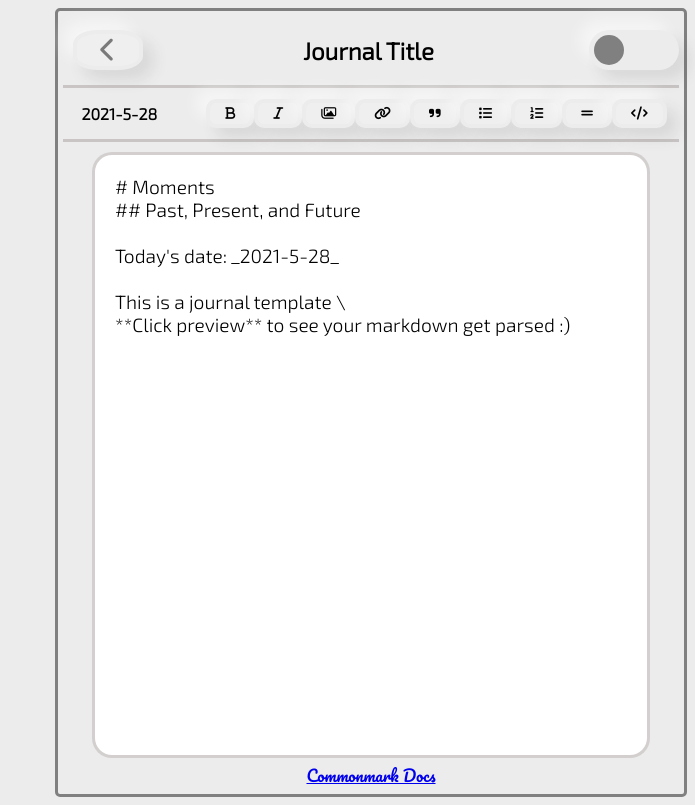
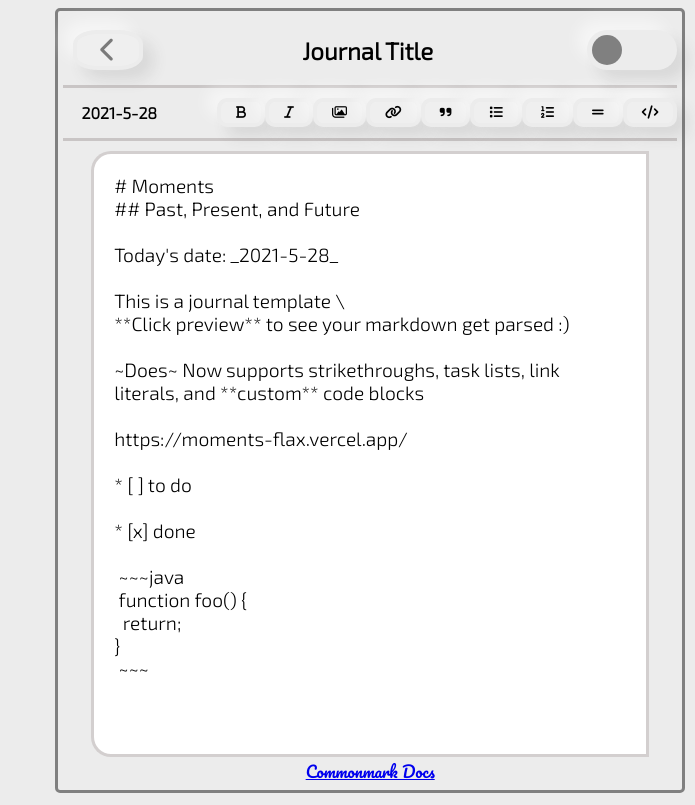
Before and after one commit to calvintanwj/Moments, a React (Create React App) app in the folder moments/: page / in a window 1280 px wide. Shown: the whole page, without its empty margins (585-1280 px from the left). Built offline with nearby package versions, Linux system fonts and the light colour scheme.

Commit message:
Add plugins and animation to Journal

```diff
--- a/moments/package.json
+++ b/moments/package.json
@@ -10,6 +10,8 @@
     "react-dom": "^17.0.2",
     "react-markdown": "^6.0.2",
     "react-scripts": "4.0.3",
+    "react-syntax-highlighter": "^15.4.3",
+    "remark-gfm": "^1.0.0",
     "web-vitals": "^1.0.1"
   },
   "scripts": {
--- a/moments/src/Journal/Journal.css
+++ b/moments/src/Journal/Journal.css
@@ -8,13 +8,15 @@
   padding: 5px;
   border-radius: 5px;
   font-family: "Exo 2", sans-serif;
+  position: relative;
+  width: 48vw;
 }
 
 /* Styling for top header of journal */
 #journal-header {
   display: flex;
   justify-content: space-between;
-  align-items: center
+  align-items: center;
 }
 
 /* Styling for the back-button */
@@ -118,22 +120,116 @@
 }
 
 /* Styling for second header of journal */
-#date-with-toolbar {
+/* Editing mode */
+#date-with-toolbar-editing {
   display: flex;
   justify-content: space-between;
   align-items: center;
   border-bottom: 3px solid rgba(168, 161, 161, 0.507);
   border-top: 3px solid rgba(168, 161, 161, 0.507);
+  height: 50px;
+  animation-name: pop;
+  animation-duration: 2s;
+}
+
+/* Animation for showing date with toolbar */
+@keyframes pop {
+  from {
+    height: 0px;
+    visibility: hidden;
+    opacity: 0;
+  }
+  to {
+    height: 50px;
+    visibility: visible;
+    opacity: 1;
+  }
+}
+
+/* Preview Mode */
+#date-with-toolbar-preview {
+  display: flex;
+  justify-content: space-between;
+  align-items: center;
+  height: 0px;
+  border-bottom: 3px solid rgba(168, 161, 161, 0.507);
+  border-top: 3px solid rgba(168, 161, 161, 0.507);
+  animation-name: collapse;
+  animation-duration: 3s;
+  visibility: hidden;
+}
+
+/* Animaton for hiding date with toolbar */
+@keyframes collapse {
+  from {
+    height: 50px;
+    visibility: visible;
+    opacity: 1;
+  }
+  to {
+    height: 0px;
+    visibility: hidden;
+    opacity: 0;
+  }
 }
 
 /* Styling for date */
-#journal-date {
+/* Editing mode */
+#journal-date-editing {
   padding-left: 3%;
   font-weight: bold;
+  animation-name: appear;
+  animation-duration: 2s;
 }
 
-#text-area {
-  align-self: center;
+/* Preview mode */
+#journal-date-preview {
+  padding-left: 3%;
+  font-weight: bold;
+  animation-name: hide;
+  animation-duration: 3s;
+  visibility: hidden;
+  opacity: 0;
+}
+
+/* Styling for markdown toolbar */
+/* Editing mode */
+#markdown-toolbar-editing {
+  animation-name: appear;
+  animation-duration: 2s;
+}
+
+/* Animation for hiding markdown toolbar */
+/* Preview mode */
+#markdown-toolbar-preview {
+  animation-name: hide;
+  animation-duration: 3s;
+  visibility: hidden;
+  opacity: 0;
+}
+
+/* Animation for hiding markdown toolbar and date */
+@keyframes hide {
+  from {
+    visibility: visible;
+    opacity: 1;
+  }
+  to {
+    visibility: hidden;
+    opacity: 0;
+  }
+}
+
+/* Animation for showing markdown toolbar and date */
+@keyframes appear {
+  from {
+    opacity: 0;
+    visibility: hidden;
+  }
+  to {
+    opacity: 1;
+    visibility: visible;
+  }
 }
 
 /* Styling of the journal and preview area */
@@ -141,17 +237,84 @@
 #preview-area {
   font-size: 1.2em;
   border: 3px solid rgba(168, 161, 161, 0.507);
-  border-radius: 20px;
+  border-top-left-radius: 20px;
+  border-bottom-left-radius: 20px;
   padding: 20px;
   margin-top: 10px;
   outline: none;
-  width: 40vw;
-  height: 70vh;
   align-self: center;
   justify-content: center;
   resize: none;
   font-family: "Exo 2", sans-serif;
   background: white;
+  overflow: auto;
+  overflow-x: hidden;
+  overflow-wrap: break-word;
+}
+
+/* General styling for the scrollbar */
+#journal-area::-webkit-scrollbar-track,
+#preview-area::-webkit-scrollbar-track {
+  box-shadow: inset 0 0 6px rgba(143, 139, 139, 0.3);
+  border-radius: 20px;
+  background-color: #f5f5f5;
+}
+
+#journal-area::-webkit-scrollbar,
+#preview-area::-webkit-scrollbar {
+  width: 8px;
+  background-color: #f5f5f5;
+}
+
+#journal-area::-webkit-scrollbar-thumb,
+#preview-area::-webkit-scrollbar-thumb {
+  border-radius: 20px;
+  background-color: rgb(80, 78, 78);
+  box-shadow: inset 0px 0px 6px rgba(58, 57, 57, 0.3);
+}
+
+/* Styling for journal area */
+#journal-area {
+  animation-name: contract;
+  animation-duration: 2s;
+  width: 40vw;
+  height: 70vh;
+}
+
+/* Animation for journal area */
+@keyframes contract {
+  from {
+    height: 75vh;
+    width: 90%;
+    opacity: 0.4;
+  }
+  to {
+    height: 70vh;
+    width: 40vw;
+    opacity: 1;
+  }
+}
+
+/* Styling for preview area */
+#preview-area {
+  animation-name: expand;
+  animation-duration: 3s;
+  height: 75vh;
+  width: 90%;
+}
+
+/* Animation for the preview-area */
+@keyframes expand {
+  from {
+    height: 70vh;
+    width: 40vw;
+    opacity: 0.4;
+  }
+  to {
+    height: 75vh;
+    width: 90%;
+    opacity: 1;
+  }
 }
 
 /* Styling of the markdown toolbar */
--- a/moments/src/Journal/Journal.js
+++ b/moments/src/Journal/Journal.js
@@ -1,6 +1,9 @@
 import React, { useState, useEffect } from "react";
 import MarkdownToolbar from "./MarkdownToolbar";
 import ReactMarkdown from "react-markdown";
+import gfm from "remark-gfm";
+import {Prism as SyntaxHighlighter} from 'react-syntax-highlighter';
+import {prism} from 'react-syntax-highlighter/dist/esm/styles/prism';
 import ModeToolbar from "./ModeToolbar";
 import "./Journal.css";
 
@@ -58,8 +61,8 @@ const buttonTypes = [
   },
   {
     key: 8,
-    id: "inline-code",
-    text: "` `",
+    id: "block-code",
+    text: "~~~java\n\n~~~",
     label: <i class="fas fa-code"></i>,
   },
 ];
@@ -73,7 +76,7 @@ function Journal() {
   const templateEntry =
     "# Moments\n## Past, Present, and Future\n\nToday's date: _" +
     date +
-    "_\n\nThis is a journal template \\\n**Click preview** to see your markdown get parsed :)";
+"_\n\nThis is a journal template \\\n**Click preview** to see your markdown get parsed :) \n\n~Does~ Now supports strikethroughs, task lists, link literals, and **custom** code blocks\n\nhttps://moments-flax.vercel.app/\n\n* [ ] to do\n\n* [x] done\n\n ~~~java\n function foo() {\n  return;\n}\n ~~~";
 
   // Controls the state of text written in the journal
   // Text should be blank. May add a template in the future
@@ -88,6 +91,18 @@ function Journal() {
     start: 0,
     end: 0,
   });
+
+  // Renderer for custom code blocks
+  const components = {
+    code({node, inline, className, children, ...props}) {
+      const match = /language-(\w+)/.exec(className || '')
+      return match ? (
+        <SyntaxHighlighter style={prism} language={match[1]} PreTag="div" children={String(children).replace(/\n$/, '')} {...props} />
+      ) : (
+        <code className={className} {...props} />
+      )
+    }
+  }
 
   // Contains the main logic when text is written in the journal
   function inputText(e) {
@@ -143,7 +158,7 @@ function Journal() {
       setTimeout(() => {
         if (key === 0 || key === 4 || key === 5) {
           txtarea.selectionStart = txtarea.selectionEnd = start + 2;
-        } else if (key === 1 || key === 8) {
+        } else if (key === 1) {
           txtarea.selectionStart = txtarea.selectionEnd = start + 1;
         } else if (key === 2) {
           txtarea.selectionStart = txtarea.selectionEnd = start + 9;
@@ -151,6 +166,8 @@ function Journal() {
           txtarea.selectionStart = txtarea.selectionEnd = start + 7;
         } else if (key === 7 || key === 6) {
           txtarea.selectionStart = txtarea.selectionEnd = start + 3;
+        } else if (key === 8) {
+          txtarea.selectionStart = txtarea.selectionEnd = start + 8;
         }
       }, 1)
     );
@@ -158,6 +175,15 @@ function Journal() {
 
   // Editing mode
   const editingMode = (
+    <>
+      <div id="date-with-toolbar-editing">
+        <p id="journal-date-editing">{date}</p>
+        <MarkdownToolbar
+          id="markdown-toolbar-editing"
+          onClick={toolbarClick}
+          buttons={buttonTypes}
+        />
+      </div>
       <textarea
         id="journal-area"
         value={input}
@@ -166,13 +192,24 @@ function Journal() {
         onKeyDown={(e) => clickTab(e)}
         onSelect={(e) => handleCursor(e)}
       />
+    </>
   );
 
   // Preview mode (makes use of the ReactMarkdown dependency)
   const previewMode = (
+    <>
+      <div id="date-with-toolbar-preview">
+        <p id="journal-date-preview">{date}</p>
+        <MarkdownToolbar
+          id="markdown-toolbar-preview"
+          onClick={toolbarClick}
+          buttons={buttonTypes}
+        />
+      </div>
       <div id="preview-area">
-      <ReactMarkdown>{input}</ReactMarkdown>
+        <ReactMarkdown components={components} remarkPlugins={[gfm]}>{input}</ReactMarkdown>
       </div>
+    </>
   );
 
   // The overall journal interface.
@@ -183,11 +220,7 @@ function Journal() {
         <h2 id="journal-title">Journal Title</h2>
         <ModeToolbar onClick={toggleMode} />
       </div>
-      <div id="date-with-toolbar">
-        <p id="journal-date">{date}</p>
-        <MarkdownToolbar onClick={toolbarClick} buttons={buttonTypes} />
-      </div>
-      <div id="text-area">{isEditing ? editingMode : previewMode}</div>
+      {isEditing ? editingMode : previewMode}
       <div id="docs-link">
         <a href="https://spec.commonmark.org/0.29/">Commonmark Docs</a>
       </div>
--- a/moments/src/Journal/MarkdownToolbar.js
+++ b/moments/src/Journal/MarkdownToolbar.js
@@ -2,9 +2,9 @@ import React from "react";
 import MDToolbarButton from "./MDToolbarButton";
 
 // Markdown toolbar component
-function MarkdownToolbar({ onClick, buttons }) {
+function MarkdownToolbar({ id, onClick, buttons }) {
   return (
-    <div id="markdown-toolbar">
+    <div id={id}>
       {buttons.map((button) => {
         return <MDToolbarButton onClick={onClick} button={button} />;
       })}
```
Also changed, not shown: 1 other file (tests, documents, lock files or other folders). Lines whose indentation alone changed are shown as unchanged.
